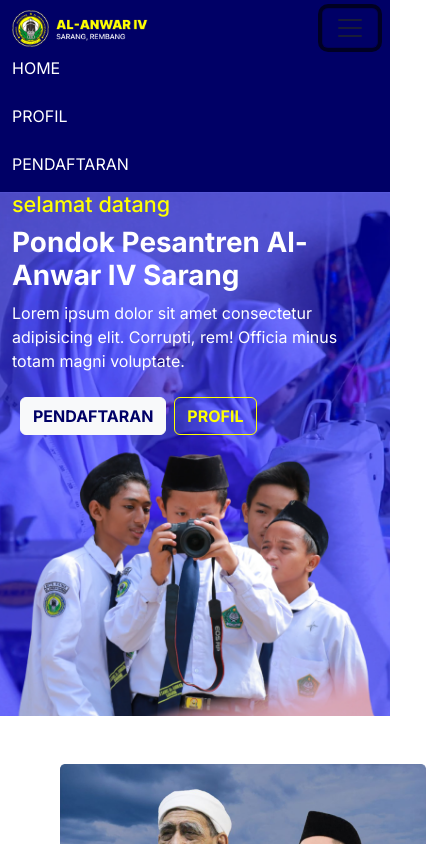
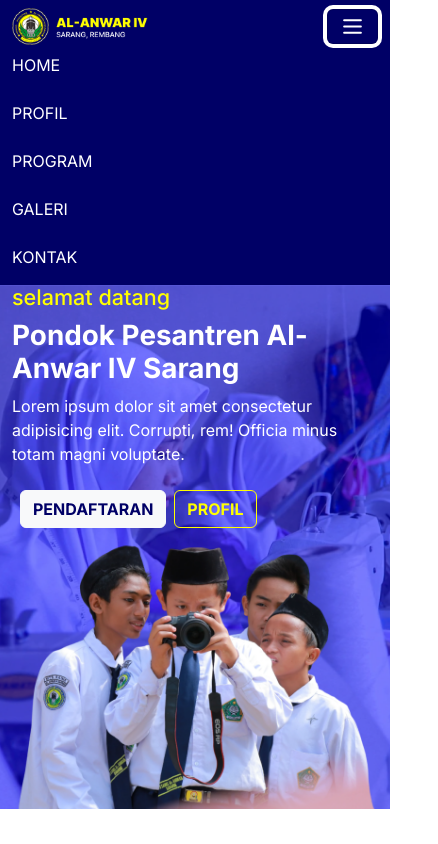
Before and after one commit to muhammadassidiqi/al-anwar-4-website, a React (Vite) app: page / in a window 390 px wide. Both pictures are taken after a click on the button "Toggle navigation". Shown: the top 844 px of the page, 438 px wide, since content can reach past the window. Built offline with nearby package versions, Linux system fonts and the light colour scheme.

Commit message:
update not found

```diff
--- a/src/App.jsx
+++ b/src/App.jsx
@@ -3,6 +3,11 @@ import { BrowserRouter, Routes, Route } from "react-router-dom";
 import Home from "./pages/Home";
 import Pendaftaran from "./pages/Pendaftaran";
 import Profil from "./pages/Profil";
+import Kontak from "./pages/Kontak";
+import Program from "./pages/Program";
+import Galeri from "./pages/Galeri";
+import Notfound from "./pages/Notfound";
+
 function App() {
   return (
     <BrowserRouter>
@@ -10,6 +15,10 @@ function App() {
         <Route path="/" element={<Home />} />
         <Route path="/pendaftaran" element={<Pendaftaran />} />
         <Route path="/Profil" element={<Profil />} />
+        <Route path="/Kontak" element={<Kontak />} />
+        <Route path="/Program" element={<Program />} />
+        <Route path="/Galeri" element={<Galeri />} />
+        <Route path="/*" element={<Notfound />} />
       </Routes>
     </BrowserRouter>
   );
--- a/src/components/Navbar.jsx
+++ b/src/components/Navbar.jsx
@@ -7,7 +7,7 @@ export default function navbar() {
       <div className="container">
         <img src={logo} className="logo" alt="logo al anwar 4" />
         <button
-          className="navbar-toggler"
+          className="navbar-toggler text-white"
           type="button"
           data-bs-toggle="collapse"
           data-bs-target="#navbarNav"
@@ -15,7 +15,36 @@ export default function navbar() {
           aria-expanded="false"
           aria-label="Toggle navigation"
         >
-          <span className="navbar-toggler-icon" />
+          <>
+            {/*?xml version="1.0" encoding="utf-8"?*/}
+            {/* Uploaded to: SVG Repo, www.svgrepo.com, Generator: SVG Repo Mixer Tools */}
+            <svg
+              width="25px"
+              height="25px"
+              viewBox="0 0 24 24"
+              fill="none"
+              xmlns="http://www.w3.org/2000/svg"
+            >
+              <path
+                d="M4 18L20 18"
+                stroke="currentColor"
+                strokeWidth={2}
+                strokeLinecap="round"
+              />
+              <path
+                d="M4 12L20 12"
+                stroke="currentColor"
+                strokeWidth={2}
+                strokeLinecap="round"
+              />
+              <path
+                d="M4 6L20 6"
+                stroke="currentColor"
+                strokeWidth={2}
+                strokeLinecap="round"
+              />
+            </svg>
+          </>
         </button>
 
         <div className="collapse navbar-collapse" id="navbarNav">
@@ -39,9 +68,25 @@ export default function navbar() {
             <li className="nav-item">
               <NavLink
                 className="text-white nav-link text-decoration-none "
-                to="/Pendaftaran"
+                to="/program"
               >
-                PENDAFTARAN
+                PROGRAM
+              </NavLink>
+            </li>
+            <li className="nav-item">
+              <NavLink
+                className="text-white nav-link text-decoration-none "
+                to="/galeri"
+              >
+                GALERI
+              </NavLink>
+            </li>
+            <li className="nav-item">
+              <NavLink
+                className="text-white nav-link text-decoration-none "
+                to="/kontak"
+              >
+                KONTAK
               </NavLink>
             </li>
           </ul>
--- a/src/components/SectionHero.jsx
+++ b/src/components/SectionHero.jsx
@@ -6,6 +6,7 @@ import CardKegiatan from "../CardPondok/CardKegiatan";
 import creative from "../assets/creative.png";
 import belajar from "../assets/belajar.png";
 import kecil from "../assets/kecil.png";
+import { NavLink } from "react-router-dom";
 
 import SMK from "../assets/smk.png";
 import Card from "../CardProgram/ProgramCard";
@@ -29,12 +30,19 @@ export default function SectionHero() {
                 Lorem ipsum dolor sit amet consectetur adipisicing elit.
                 Corrupti, rem! Officia minus totam magni voluptate.
               </p>
+              <div className="">
+                <NavLink
+                  className="text-white nav-link text-decoration-none d-inline-block "
+                  to="/pendaftaran"
+                >
                   <button className="btn btn-light text-primary fw-bold m-2">
                     PENDAFTARAN
                   </button>
+                </NavLink>
                 <button type="button" class="btn btn-outline-warning fw-bold">
                   PROFIL
                 </button>
+              </div>
             </div>
             <div className="col-md-6 align-self-end col-12 ">
               <img className="w-100 " src={SMK} alt="smk" />
@@ -43,7 +51,7 @@ export default function SectionHero() {
         </div>
       </section>
       {/* sambutan */}
-      <section class="section-img m-5">
+      <section class="section-img py-5">
         <div className="container h-100 ">
           <div class="row align-items-center ">
             <div class="col-md-6 col-12  order-1 ">
--- a/src/components/SectionPendaftaran.jsx
+++ b/src/components/SectionPendaftaran.jsx
@@ -1,11 +1,11 @@
 export default function Input() {
   return (
     <>
-      <div className="col-md-6 col-12">
+      <div className="col-md-6 col-12 py-2">
         Nama lengkap dan gelar
         <input type="text" placeholder="username" className="form-control" />
       </div>
-      <div className="col-md-6 col-12">
+      <div className="col-md-6 col-12 py-2">
         Nama panggilan
         <input
           type="text"
@@ -13,7 +13,7 @@ export default function Input() {
           className="form-control"
         />
       </div>
-      <div className="col-md-6 col-12">
+      <div className="col-md-6 col-12 py-2">
         NIK/Nomor KTP
         <input
           type="number "
@@ -21,7 +21,7 @@ export default function Input() {
           className="form-control"
         />
       </div>
-      <div className="col-md-6 col-12">
+      <div className="col-md-6 col-12 py-2">
         Nomor telepon
         <input
           type="number "
@@ -29,7 +29,7 @@ export default function Input() {
           className="form-control"
         />
       </div>
-      <div className="col-md-12 col-12">
+      <div className="col-md-12 col-12 py-2">
         Email Aktif
         <input
           type="text"
@@ -38,7 +38,7 @@ export default function Input() {
         />
       </div>
 
-      <div className="col-md-6 col-12">
+      <div className="col-md-6 col-12 py-2">
         Tempat Lahir
         <input
           type="text"
@@ -47,11 +47,11 @@ export default function Input() {
         />
       </div>
 
-      <div className="col-md-6 col-12">
+      <div className="col-md-6 col-12 py-2">
         Tanggal Lahir
         <input type="date" className="form-control" />
       </div>
-      <div className="col-md-6 col-12 ">
+      <div className="col-md-6 col-12 py-2 ">
         Jenis Kelamin
         <div className="input-group">
           <div className="form-control gap-3 d-flex">
@@ -81,7 +81,7 @@ export default function Input() {
         </div>
       </div>
 
-      <div className="col-md-6 col-12">
+      <div className="col-md-6 col-12 py-2">
         Pekerjaan
         <input
           type="text"
@@ -89,7 +89,7 @@ export default function Input() {
           className="form-control"
         />
       </div>
-      <div className="col-md-12 col-12">
+      <div className="col-md-12 col-12 py-2">
         Alamat Lengkap
         <input
           type="text"
@@ -98,7 +98,7 @@ export default function Input() {
         />
       </div>
 
-      <div className="col-md-6 col-12">
+      <div className="col-md-6 col-12 py-2">
         Provinsi
         <select
           class="form-select text-secondary"
@@ -112,7 +112,7 @@ export default function Input() {
           <option value="3">Three</option>
         </select>
       </div>
-      <div className="col-md-6 col-12">
+      <div className="col-md-6 col-12 py-2">
         Kabupaten/Kota
         <select
           class="form-select text-secondary"
@@ -126,7 +126,7 @@ export default function Input() {
           <option value="3">Three</option>
         </select>
       </div>
-      <div className="col-md-6 col-12">
+      <div className="col-md-6 col-12 py-2">
         Kecamatan
         <select
           class="form-select text-secondary"
@@ -140,7 +140,7 @@ export default function Input() {
           <option value="3">Three</option>
         </select>
       </div>
-      <div className="col-md-6 col-12">
+      <div className="col-md-6 col-12 py-2">
         Kelurahan/Desa
         <select
           class="form-select text-secondary"
@@ -154,7 +154,7 @@ export default function Input() {
           <option value="3">Three</option>
         </select>
       </div>
-      <div className="col-md-6 col-12">
+      <div className="col-md-6 col-12 py-2">
         Pendidikan Terakhir
         <select
           class="form-select text-secondary"
@@ -168,7 +168,7 @@ export default function Input() {
           <option value="3">Three</option>
         </select>
       </div>
-      <div className="col-md-6 col-12">
+      <div className="col-md-6 col-12 py-2">
         Status Pernikahan
         <select
           class="form-select text-secondary"
@@ -182,7 +182,7 @@ export default function Input() {
           <option value="3">Three</option>
         </select>
       </div>
-      <div className="col-md-6 col-12">
+      <div className="col-md-6 col-12 py-2">
         Kepengurusan di NU?
         <select
           class="form-select text-secondary"
@@ -196,7 +196,7 @@ export default function Input() {
           <option value="3">Three</option>
         </select>
       </div>
-      <div className="col-md-6 col-12">
+      <div className="col-md-6 col-12 py-2">
         Jabatan Kepengursan
         <select
           class="form-select text-secondary"
@@ -210,7 +210,7 @@ export default function Input() {
           <option value="3">Three</option>
         </select>
       </div>
-      <div className="col-md-12 col-12">
+      <div className="col-md-12 col-12 py-2">
         Apakah pernah belajar dan mengaji di Pondok Pesantren?*
         <div className=" form-check">
           <input
--- /dev/null
+++ b/src/pages/Galeri.jsx
@@ -0,0 +1,8 @@
+import MainLayout from "../layout/MainLayout";
+export default function Galeri() {
+  return (
+    <MainLayout>
+      <h1>galeri</h1>
+    </MainLayout>
+  );
+}
--- /dev/null
+++ b/src/pages/Kontak.jsx
@@ -0,0 +1,8 @@
+import MainLayout from "../layout/MainLayout";
+export default function Kontak() {
+  return (
+    <MainLayout>
+      <h1>kontak</h1>
+    </MainLayout>
+  );
+}
--- /dev/null
+++ b/src/pages/Notfound.jsx
@@ -0,0 +1,18 @@
+import MainLayout from "../layout/MainLayout";
+import Musang from "../assets/Musang.webp";
+
+export default function Notfound() {
+  return (
+    <>
+      <MainLayout>
+        <div className="container ">
+          <div className="row justify-content-center">
+            <div className="col-8 py-5">
+              <img src={Musang} className="w-100" alt="" />
+            </div>
+          </div>
+        </div>
+      </MainLayout>
+    </>
+  );
+}
--- a/src/pages/Pendaftaran.jsx
+++ b/src/pages/Pendaftaran.jsx
@@ -10,7 +10,7 @@ export default function Pendaftaran() {
           <div className="bg overlay-bg"></div>
           <img className="bg img-bg" src={anak} alt="anak" />
 
-          <h3 className="fw-bold text-white p-5">PROFILE</h3>
+          <h3 className="fw-bold text-white p-5">PENDAFTARAN</h3>
         </div>
       </section>
       {/* row wrapper  */}
--- /dev/null
+++ b/src/pages/Program.jsx
@@ -0,0 +1,8 @@
+import MainLayout from "../layout/MainLayout";
+export default function Program() {
+  return (
+    <MainLayout>
+      <h1>Program</h1>
+    </MainLayout>
+  );
+}
```
Also changed, not shown: src/assets/Musang.webp (added). Lines whose indentation alone changed are shown as unchanged.
